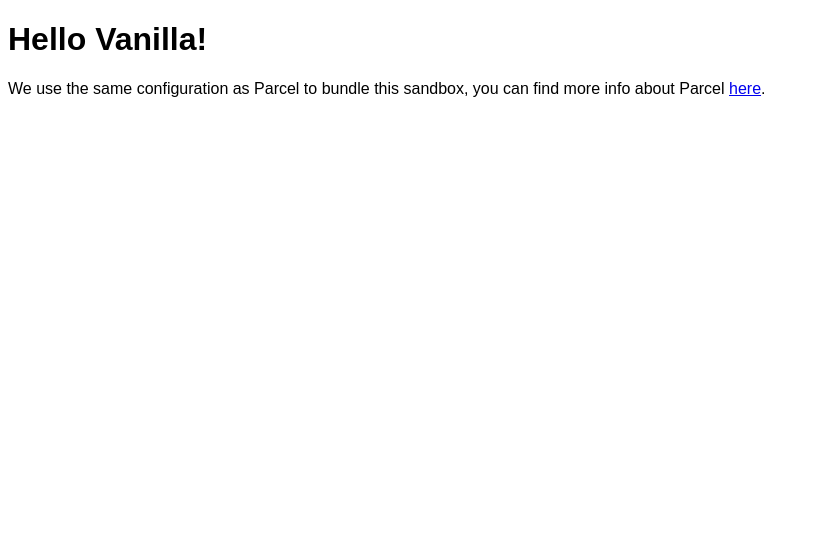
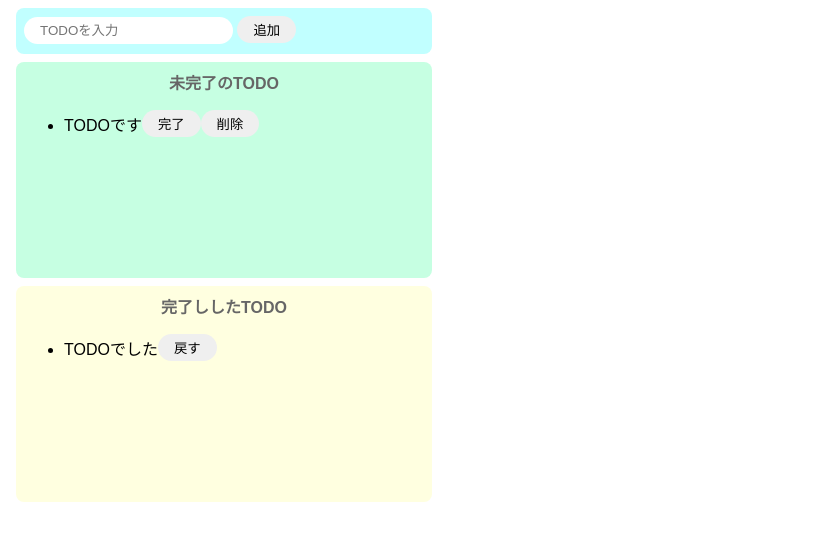
Before and after one commit to seroroman/todo-js, a website built with Parcel: page index.html in a window 1280 px wide. Shown: the whole page, without its empty margins (0-819 px from the left). Built offline with nearby package versions, Linux system fonts and the light colour scheme.

Commit message:
モック初期コミット

```diff
--- a/index.html
+++ b/index.html
@@ -1,16 +1,44 @@
 <!DOCTYPE html>
 <html>
+  <head>
+    <title>TODO JS</title>
+    <meta charset="UTF-8" />
+  </head>
+  <body>
+    <div class="input-area">
+      <input placeholder="TODOを入力" />
+      <button>追加</button>
+    </div>
+    <div class="imcomplete-area">
+      <p class="title">
+        未完了のTODO
+      </p>
 
-<head>
-	<title>Parcel Sandbox</title>
-	<meta charset="UTF-8" />
-</head>
-
-<body>
-	<div id="app"></div>
-
-	<script src="src/index.js">
-	</script>
-</body>
-
+      <ul>
+        <div class="list-row">
+          <li>
+            TODOです
+          </li>
+          <button>完了</button>
+          <button>削除</button>
+        </div>
+      </ul>
+    </div>
+    <div class="complete-area">
+      <p class="title">
+        完了ししたTODO
+      </p>
+      <ul>
+        <div class="list-row">
+          <li>
+            TODOでした
+          </li>
+          <button>
+            戻す
+          </button>
+        </div>
+      </ul>
+    </div>
+    <script src="src/index.js"></script>
+  </body>
 </html>
--- a/src/index.js
+++ b/src/index.js
@@ -1,10 +1 @@
 import "./styles.css";
-
-document.getElementById("app").innerHTML = `
-<h1>Hello Vanilla!</h1>
-<div>
-  We use the same configuration as Parcel to bundle this sandbox, you can find more
-  info about Parcel
-  <a href="https://parceljs.org" target="_blank" rel="noopener noreferrer">here</a>.
-</div>
-`;
--- a/src/styles.css
+++ b/src/styles.css
@@ -1,3 +1,58 @@
 body {
   font-family: sans-serif;
 }
+input {
+  border-radius: 16px;
+  border: none;
+  padding: 6px 16px;
+  outline: none;
+}
+
+button {
+  border-radius: 16px;
+  border: none;
+  padding: 4px 16px;
+}
+
+button:hover {
+  background-color: #ff7fff;
+  color: #fff;
+  cursor: pointer;
+}
+
+.input-area {
+  background-color: #c1ffff;
+  width: 400px;
+  height: 30px;
+  padding: 8px;
+  margin: 8px;
+  border-radius: 8px;
+}
+.imcomplete-area {
+  background-color: #c6ffe2;
+  width: 400px;
+  min-height: 200px;
+  padding: 8px;
+  margin: 8px;
+  border-radius: 8px;
+}
+.complete-area {
+  background-color: #ffffe0;
+  width: 400px;
+  min-height: 200px;
+  padding: 8px;
+  margin: 8px;
+  border-radius: 8px;
+}
+
+.title {
+  text-align: center;
+  margin-top: 0;
+  font-weight: bold;
+  color: #666666;
+}
+.list-row {
+  display: flex;
+  align-items: center;
+  padding-bottom: 4px;
+}
```
